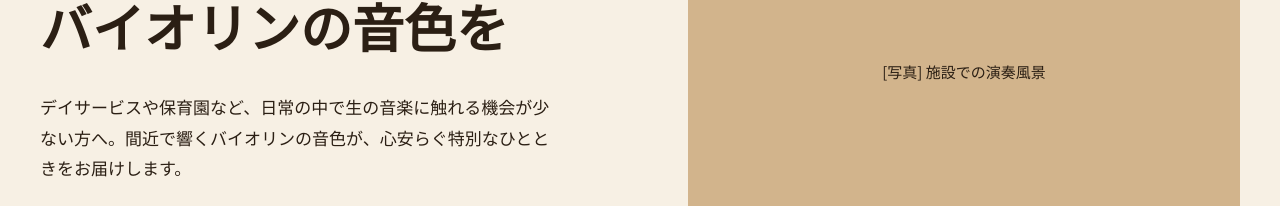
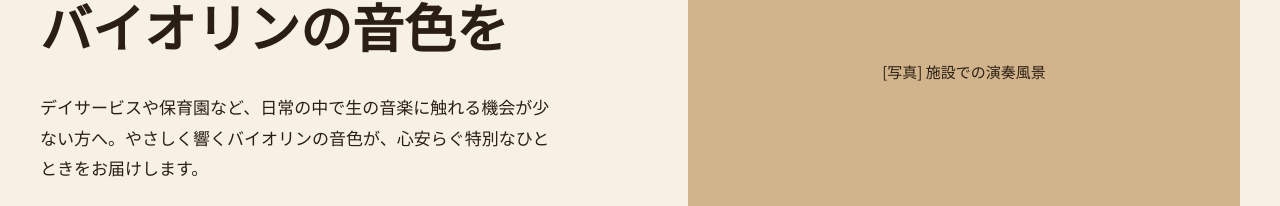
Before and after one commit to oe-shota/violin-hp-mock, a plain HTML site: page index.html in a window 1280 px wide. Shown: the part 335-541 px from the top of the page. Drawn offline with Linux system fonts and the light colour scheme.

Commit message:
fix: change hero copy adjective to やさしく響く (issue #1 option B2)
Refs #1

Co-Authored-By: Claude Opus 5.5 <noreply@anthropic.com>

```diff
--- a/index.html
+++ b/index.html
@@ -41,7 +41,7 @@ a{color:#4A3826}a:hover{color:#2B1F14}
 <div style="flex: 1 1 460px; min-width: 0; display: flex; flex-direction: column; gap: 24px">
 <p style="margin: 0; font-size: 14px; font-weight: 700; letter-spacing: 0.2em; color: #6E5132">宮城県の出張バイオリン演奏</p>
 <h1 style="margin: 0; font-family: 'Noto Serif JP', serif; font-weight: 700; font-size: 52px; line-height: 1.4; color: #2B1F14">いつもの場所に<br>バイオリンの音色を</h1>
-<p style="margin: 0; font-size: 17px; max-width: 520px">デイサービスや保育園など、日常の中で生の音楽に触れる機会が少ない方へ。間近で響くバイオリンの音色が、心安らぐ特別なひとときをお届けします。</p>
+<p style="margin: 0; font-size: 17px; max-width: 520px">デイサービスや保育園など、日常の中で生の音楽に触れる機会が少ない方へ。やさしく響くバイオリンの音色が、心安らぐ特別なひとときをお届けします。</p>
 <div style="display: flex; flex-wrap: wrap; gap: 12px">
 <a href="#contact" style="text-decoration: none; background: #4A3826; color: #FFFFFF; padding: 16px 32px; border-radius: 999px; font-weight: 700; font-size: 16px">無料で相談する</a>
 <a href="#service" style="text-decoration: none; background: transparent; color: #4A3826; border: 2px solid #4A3826; padding: 14px 30px; border-radius: 999px; font-weight: 700; font-size: 16px">サービスを見る</a>
```
